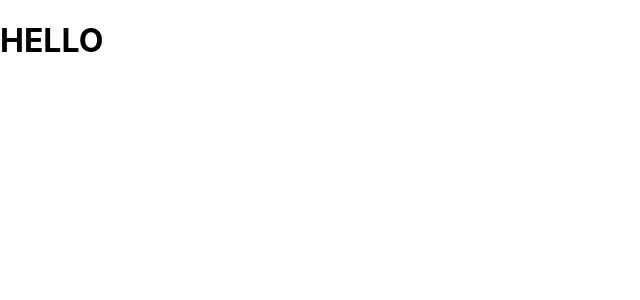
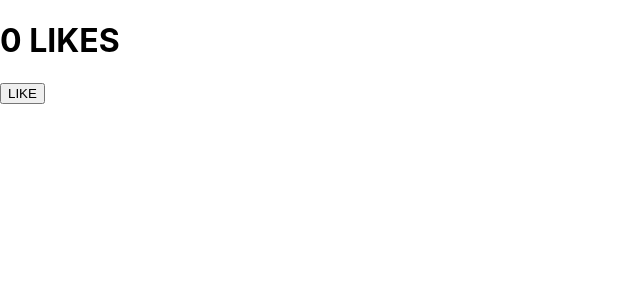
Before and after one commit to kateFrontend/react-class-components, a React (Create React App) app: page / in a window 1280 px wide. Shown: the top 300 px of the page, without its empty margins (0-640 px from the left). Built offline with nearby package versions, Linux system fonts and the light colour scheme.

Commit message:
state/render

```diff
--- a/src/App.js
+++ b/src/App.js
@@ -1,9 +1,10 @@
 import './App.css';
+import { Likes } from './Likes';
 
 function App() {
   return (
     <div>
-      <h1>HELLO</h1>
+      <Likes/>
     </div>
   );
 }
--- a/src/Likes.js
+++ b/src/Likes.js
@@ -1,17 +1,27 @@
-/* React Functional Component
+/* React Function Component
 
 function Likes() {
     return(<div></div>)
 } */
 
 // React Class Component
+import { Component } from "react";
 
 export class Likes extends Component {
   constructor() {
     super();
 
     this.state = {
-        likes: 0
-    }
+      likes: 0,
+    };
+  }
+
+  render() {
+    return (
+      <div>
+        <h1>{this.state.likes} LIKES</h1>
+        <button>LIKE</button>
+      </div>
+    );
   }
 }
```
